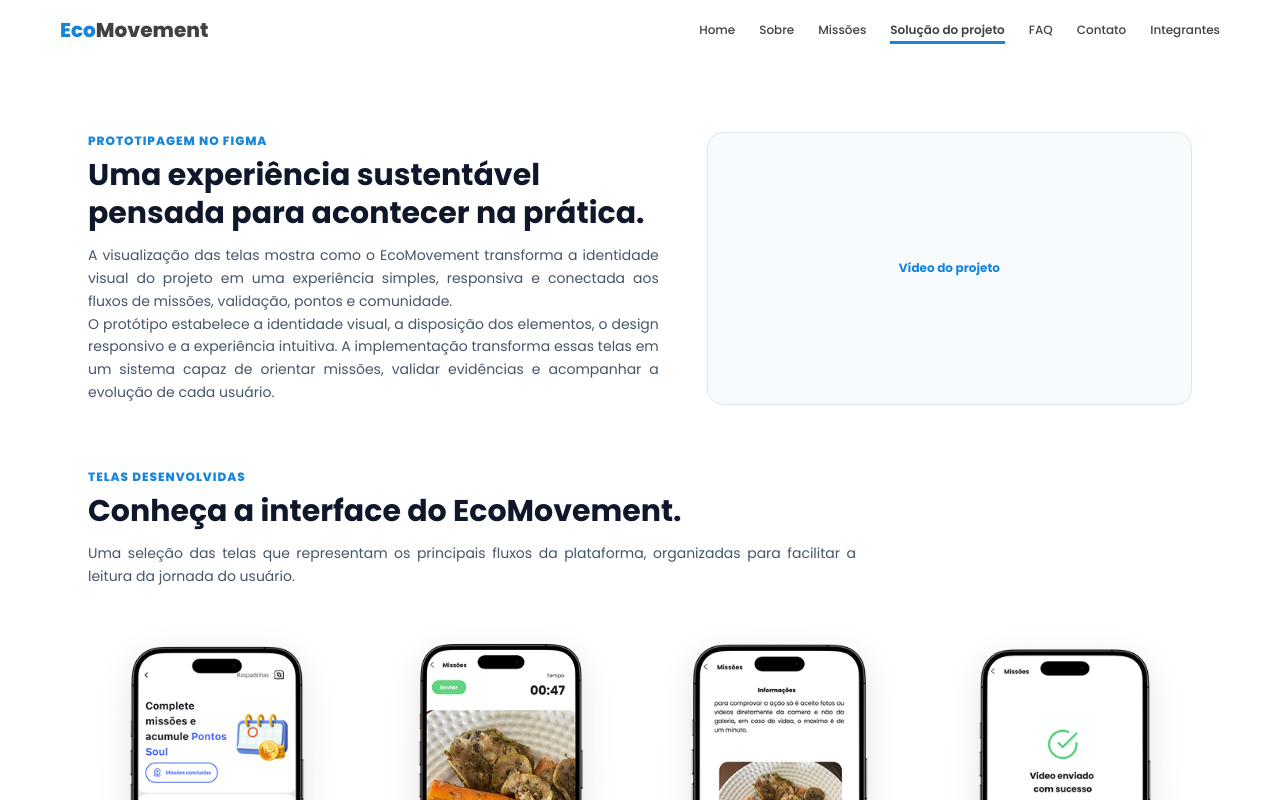
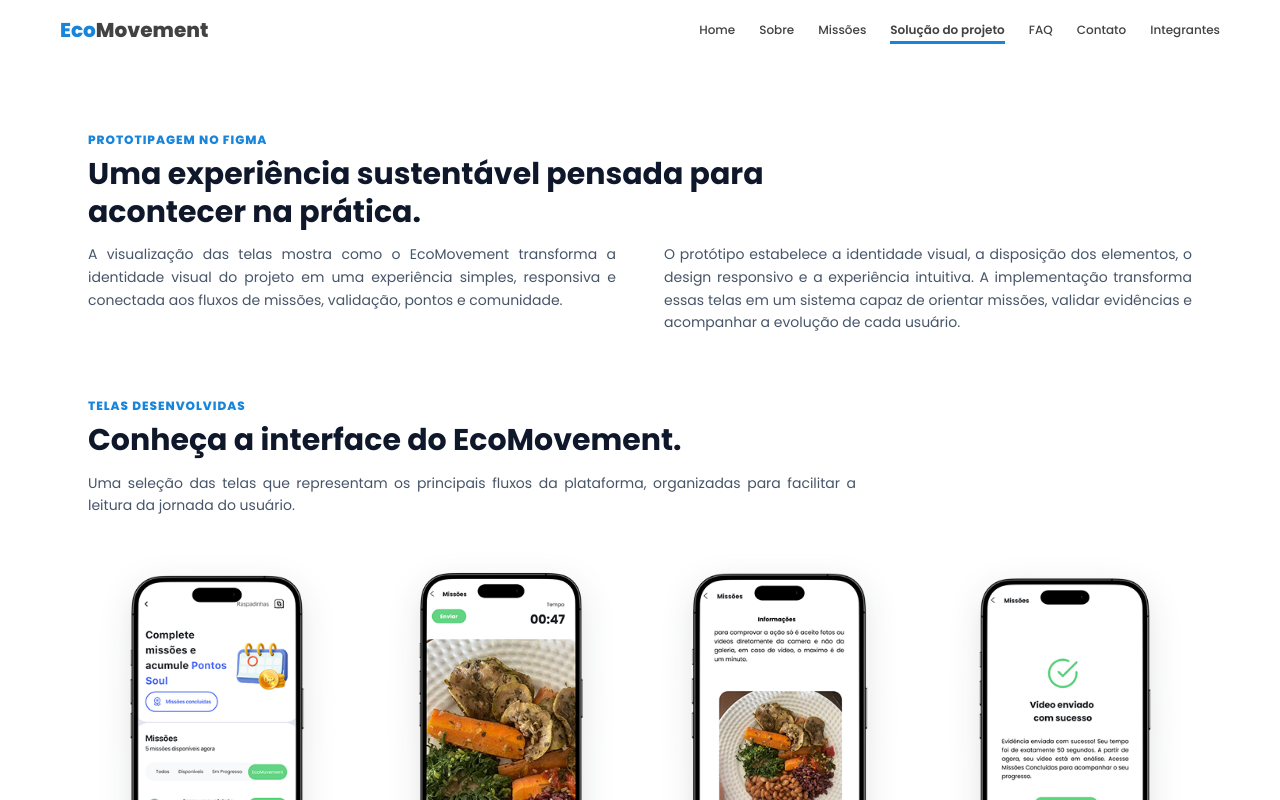
Before and after one commit to zanfolim07/EcoMovement-react, a React (Vite) app: page /solucao in a window 1280 px wide. Shown: the top 800 px of the page. Built offline with nearby package versions, Linux system fonts and the light colour scheme.

Commit message:
fix: corrige ajustes na aplicação

```diff
--- a/src/Pages/Contato/Contato.tsx
+++ b/src/Pages/Contato/Contato.tsx
@@ -83,9 +83,9 @@
               {errors.mensagem && <span className="text-xs text-red-600">{errors.mensagem.message}</span>}
 						</div>
 
-            <Button type="submit" className="mt-1 w-full bg-brand text-white hover:bg-brand-dark">
-							Enviar
-						</Button>
+            <Button type="submit" className="mt-1 w-full !bg-brand !text-white hover:!bg-brand-dark">
+  					Enviar
+			</Button>
 
 						{isSent && (
               <p className="mt-4 mb-0 text-center text-xs leading-relaxed text-green-700" role="status">
--- a/src/Pages/Inicio/Inicio.tsx
+++ b/src/Pages/Inicio/Inicio.tsx
@@ -180,18 +180,18 @@
 
         <div id="feature-box" className="relative mx-auto mb-20 flex max-w-288 flex-col rounded-2xl bg-brand px-6 pt-10 pb-12 md:mb-24 md:flex-row md:px-12 md:py-14">
           {introFeatures.map((feature) => (
-            <div key={feature.title} className="flex-1 border-b border-white/25 py-6 last:border-0 md:border-r md:border-b-0 md:px-6 md:first:pl-0 md:last:border-0 md:last:pr-0">
+            <div key={feature.title} className="flex-1 border-b-2 border-white/40 py-6 last:border-0 md:border-r-2 md:border-b-0 md:px-6 md:first:pl-0 md:last:border-0 md:last:pr-0">
               <h3 className="mb-2 text-xl font-bold text-white">{feature.title}</h3>
               <p className="m-0 text-sm leading-relaxed text-white/85 [text-align:justify]">{feature.description}</p>
             </div>
           ))}
 
-          <a href="#proxima-secao" className="absolute right-3 bottom-3 flex size-12.5 items-center justify-center rounded-full bg-white text-brand no-underline transition hover:scale-108" aria-label="Avançar">
+          <Link to="/sobre" className="absolute right-3 bottom-3 flex size-12.5 items-center justify-center rounded-full bg-white text-brand no-underline transition hover:scale-108" aria-label="Ir para a página Sobre">
             <svg className="size-5.5 fill-none stroke-current stroke-[3.5] [stroke-linecap:round] [stroke-linejoin:round]" viewBox="0 0 24 24">
               <line x1="7" y1="17" x2="17" y2="7"></line>
               <polyline points="10 7 17 7 17 14"></polyline>
             </svg>
-          </a>
+          </Link>
         </div>
 
         <section className="mx-auto flex w-full max-w-288 flex-col items-center gap-10 px-6 pt-20 pb-16 text-center md:flex-row-reverse md:justify-between md:px-12 md:py-24 md:text-left">
--- a/src/Pages/Solucao/Solucao.tsx
+++ b/src/Pages/Solucao/Solucao.tsx
@@ -42,24 +42,23 @@
   return (
     <>
       <main className="w-full bg-white">
-        <section className="mx-auto grid w-full max-w-288 grid-cols-[minmax(0,1fr)_minmax(320px,.85fr)] items-center gap-12 px-6 pt-18 pb-16 max-[900px]:grid-cols-1 max-[900px]:gap-4 max-md:pt-14" aria-labelledby="solucao-intro-title">
-          <div className="max-w-168">
+        <section className="mx-auto w-full max-w-288 px-6 pt-18 pb-16 max-md:pt-14" aria-labelledby="solucao-intro-title">
+          <div className="w-full">
             <p className="mb-2 text-xs font-extrabold tracking-[0.08em] text-brand uppercase">Prototipagem no Figma</p>
-            <h1 id="solucao-intro-title" className="mb-3 text-3xl font-bold leading-tight text-ink">Uma experiência sustentável pensada para acontecer na prática.</h1>
-            <p className="m-0 max-w-200 text-sm leading-relaxed text-muted [text-align:justify]">
+            <h1 id="solucao-intro-title" className="mb-3 max-w-200 text-3xl font-bold leading-tight text-ink">Uma experiência sustentável pensada para acontecer na prática.</h1>
+            <div className="grid grid-cols-2 gap-x-12 max-md:grid-cols-1 max-md:gap-y-4">
+              <p className="m-0 text-sm leading-relaxed text-muted [text-align:justify]">
                 A visualização das telas mostra como o EcoMovement transforma a identidade visual do
                 projeto em uma experiência simples, responsiva e conectada aos fluxos de missões,
                 validação, pontos e comunidade.
               </p>
-            <p className="mt-4 mb-0 max-w-200 text-sm leading-relaxed text-muted [text-align:justify]">
+              <p className="m-0 text-sm leading-relaxed text-muted [text-align:justify]">
                 O protótipo estabelece a identidade visual, a disposição dos elementos, o design
                 responsivo e a experiência intuitiva. A implementação transforma essas telas em um
                 sistema capaz de orientar missões, validar evidências e acompanhar a evolução de cada
                 usuário.
               </p>
             </div>
-          <div className="flex aspect-video w-full items-center justify-center rounded-2xl border border-line bg-[#f8fbfd] text-xs font-bold text-brand" aria-label="Espaço reservado para o vídeo do projeto">
-            <span>Vídeo do projeto</span>
           </div>
         </section>
 
```
Also changed, not shown: 1 other file (tests, documents, lock files or other folders). Lines whose indentation alone changed are shown as unchanged.
